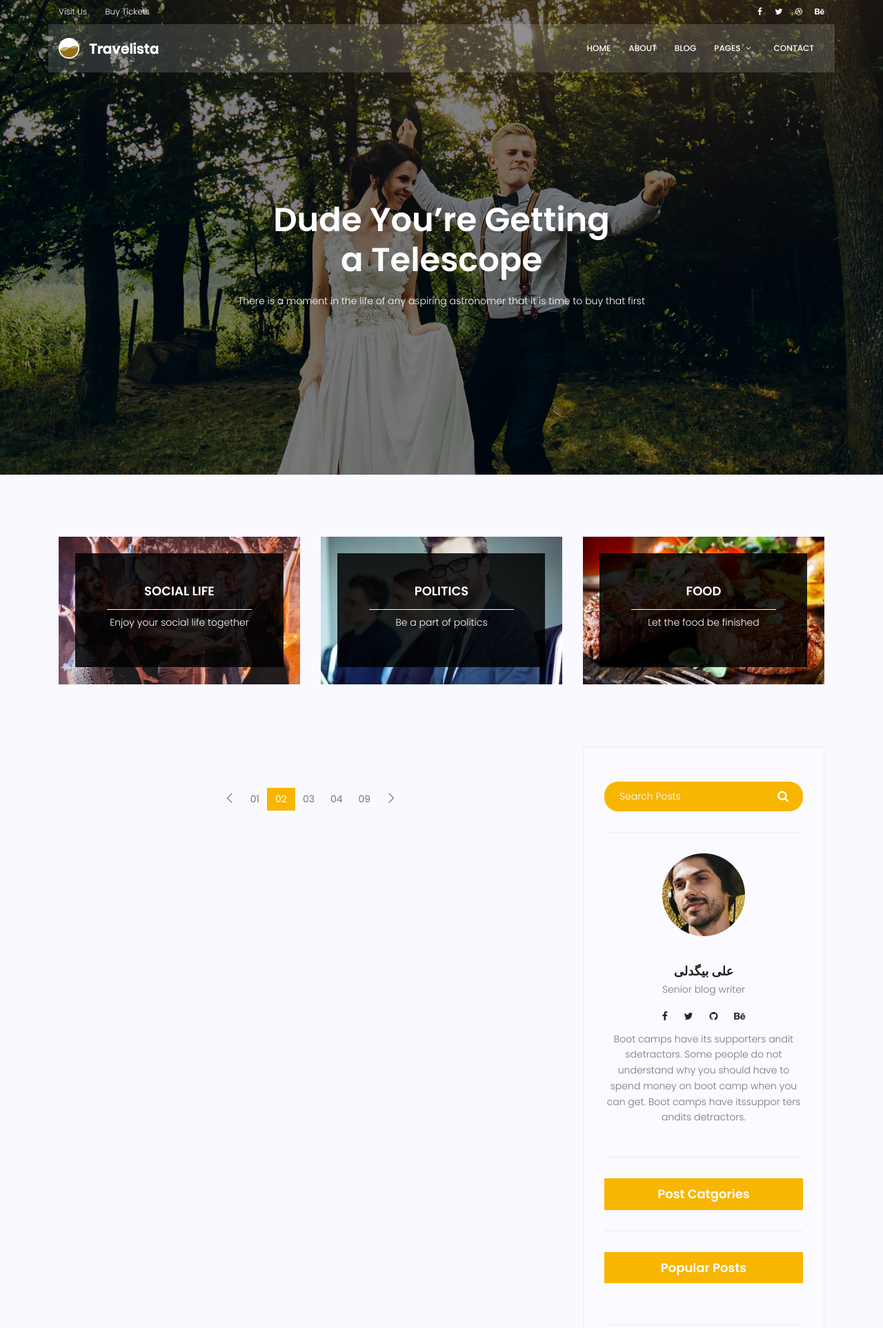
After one commit to sabermodirian/mySite, a Django app: page /blog/search/ in a window 1280 px wide. The commit adds this page. Shown: the top 1925 px of the page at 69% size. Run offline with Django 3.2, Linux system fonts and the light colour scheme; data that the repository does not hold is empty; some libraries are stand-ins or nearby versions.

Commit message:
فیFilter Posts Using Search Formلتر کردن پست ها بر اساس فرم جستجوsearch
 This feature enables users to filter and view posts based on keywords entered into a search form, providing a more efficient and personalized content discovery experience.
Detailed Explanation:
Search Form Integration:

A search form is added to the sidebar or a prominent location on your application or website. Users can enter keywords or phrases into this form to search for relevant posts.
Dynamic Filtering:

Once the search query is submitted, the content section dynamically updates to display posts that match the keywords entered. This ensures users can access targeted information quickly.
Search Criteria:

The search functionality can be configured to look for keywords in titles, descriptions, tags, or the entire content of posts. This comprehensive search capability enhances the chances of users finding the exact content they need.
Search Form Design:

The search form should be user-friendly, with a clear input field and a search button. It can optionally include advanced features like auto-suggestions, filter options (such as date range or categories), and real-time search results.
Benefits:
Enhanced User Experience: By providing a powerful search capability, users can swiftly find content that matches their interests, improving their overall experience on your site.
Increased Engagement: A functional search feature encourages users to explore more content, potentially increasing their time spent on the site and their engagement levels.
Efficient Content Discovery: Users can bypass irrelevant information and focus directly on posts related to their specific search queries, making the discovery process more efficient.

```diff
--- a/blog/urls.py
+++ b/blog/urls.py
@@ -8,6 +8,7 @@
     path('<int:pid>', blog_single , name='single'),
     path('category/<str:cat_name>', blog_view, name='category'),
     path('author/<str:author_username>',blog_view,name='author'),
+    path('search/', blog_search, name='search'),
     #path('post-<int:pid>', test, name='test')
     path('test', test, name='test')
     ]
--- a/blog/views.py
+++ b/blog/views.py
@@ -23,8 +23,16 @@
     context = {'posts':posts}
     return render(request,'blog/blog-home.html',context)
 
+def blog_search(request):
+   # print(request.__dict__)
+    #query = request.GET.get('q')
+    posts = post.objects.filter(status=1)
+    if request.method == 'GET':
+        if s:= request.GET.get('s'):#  Used python Warlus operator
+            posts = posts.filter(content__contains=s)#  Used python Warlus operator
 
-
+    context = {'posts':posts}
+    return render(request, 'blog/blog-home.html', context)
 
 # def test(request, pid):
 #     pst = get_object_or_404(post, pk=pid)
--- a/templates/blog/blog-home.html
+++ b/templates/blog/blog-home.html
@@ -161,14 +161,9 @@
         </div>
         <div class="col-lg-4 sidebar-widgets">
           <div class="widget-wrap">
-            <div class="single-sidebar-widget search-widget">
-              <form class="search-form" action="#">
-                <input placeholder="Search Posts" name="search" type="text" onfocus="this.placeholder = ''" onblur="this.placeholder = 'Search Posts'" />
-                <button type="submit"><i class="fa fa-search"></i></button>
-              </form>
-            </div>
 
-           {% include 'blog/blog-writer.html' %} <!-- blog-writer.html -->
+            {% include 'blog/blog-search.html' %}
+           {% include 'blog/blog-writer.html' %}
 
            {% postcategories %}
 
--- /dev/null
+++ b/templates/blog/blog-search.html
@@ -0,0 +1,6 @@
+<div class="single-sidebar-widget search-widget">
+    <form class="search-form" action="{% url 'blog:search' %}" method='get' >
+      <input placeholder="Search Posts" name="s" type="text" onfocus="this.placeholder = ''" onblur="this.placeholder = 'Search Posts'" />
+      <button type="submit"><i class="fa fa-search"></i></button>
+    </form>
+  </div>
```
